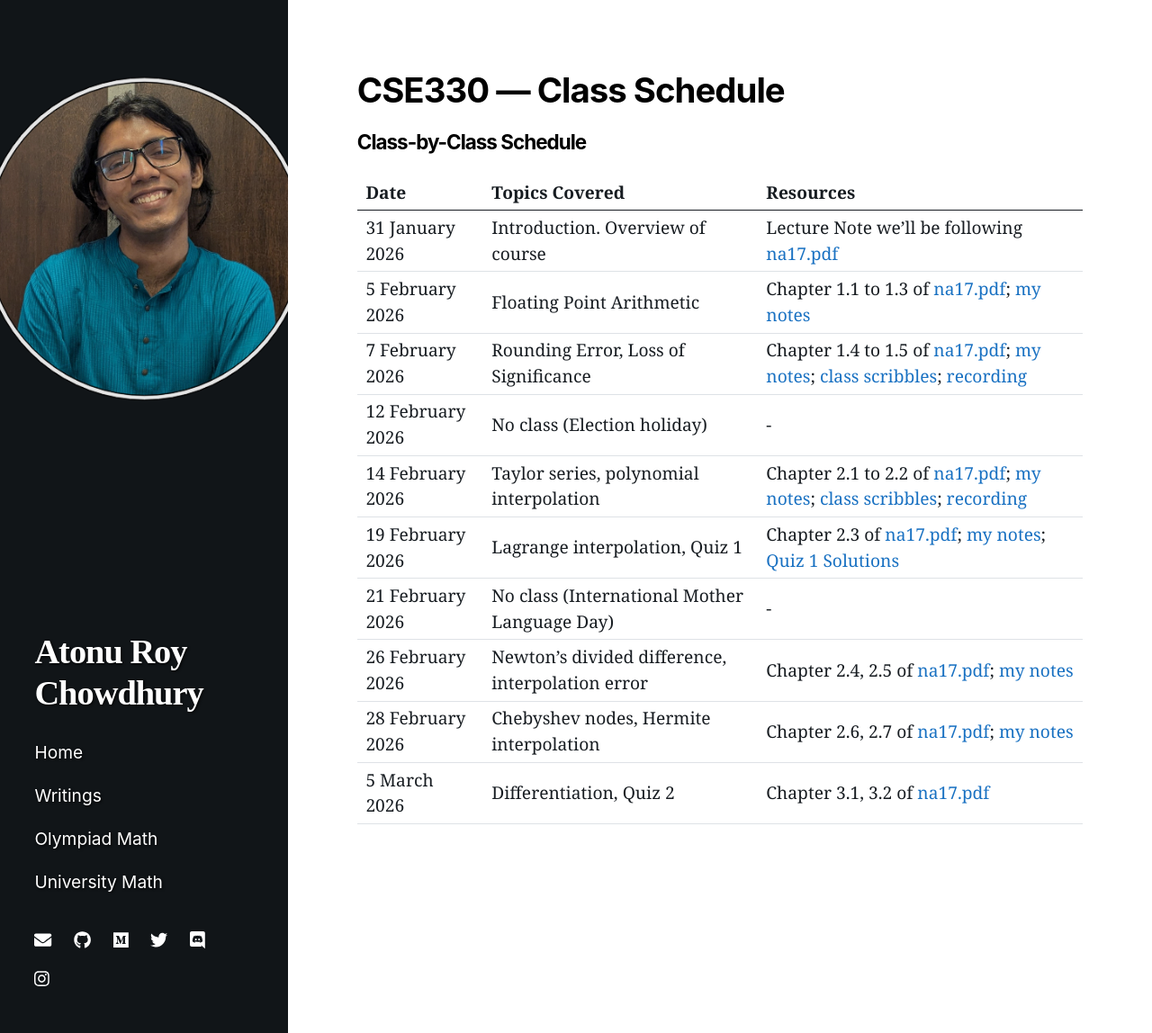
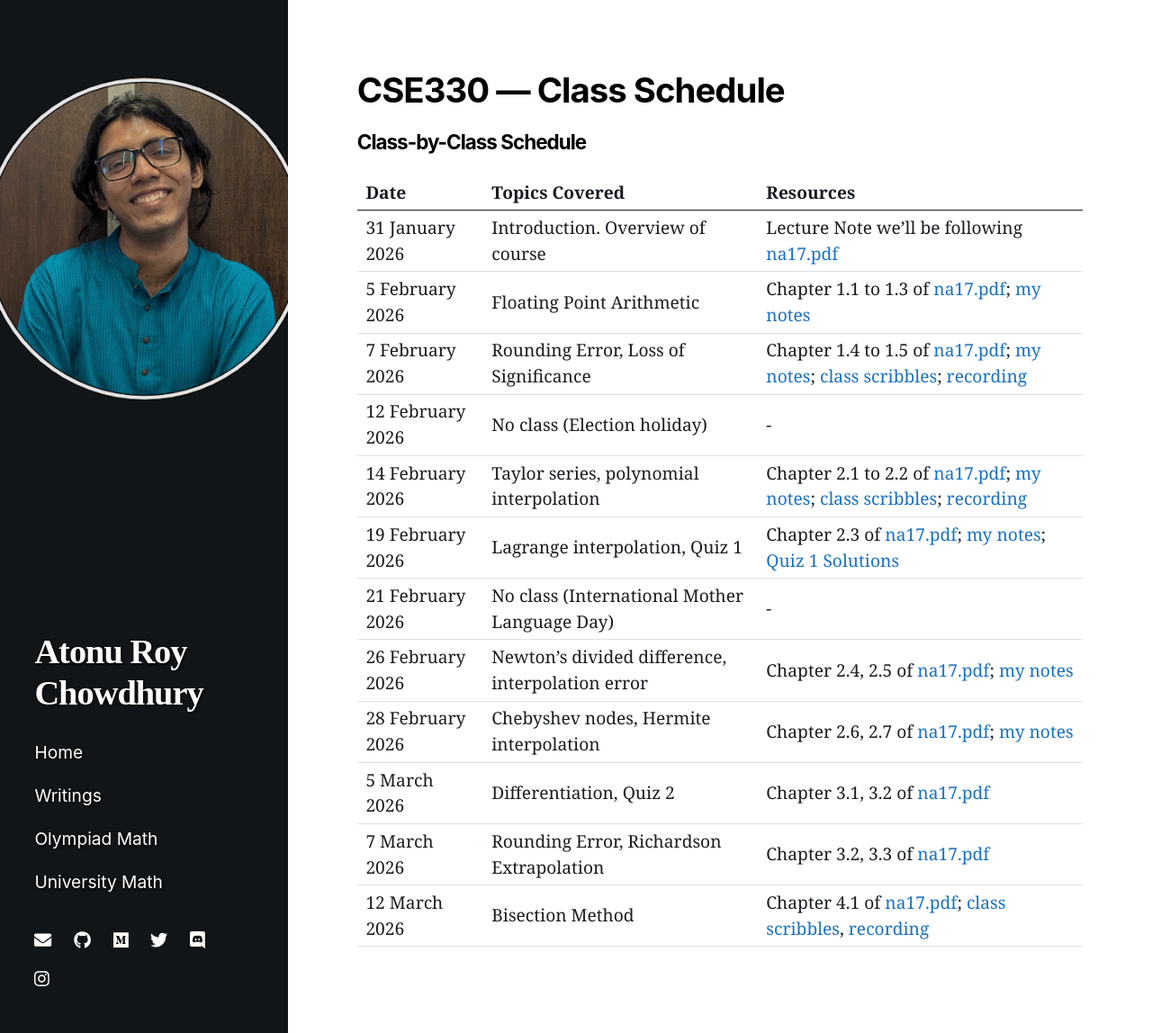
Before and after one commit to atonurc/atonurc.github.io, a Jekyll site: the page built from teaching/bracu/cse330/spring26/plan.markdown, in a window 1280 px wide and 1148 px high. Shown: the whole window at 90% size. Built offline with Jekyll 4.4.1, drawn with Linux system fonts in a browser that asks for light colours; nearby versions of some CDN libraries.

Commit message:
330 12 March in plan

```diff
--- a/teaching/bracu/cse330/spring26/plan.markdown
+++ b/teaching/bracu/cse330/spring26/plan.markdown
@@ -21,3 +21,5 @@ title: CSE330 — Class Schedule
 | 26 February 2026  | Newton's divided difference, interpolation error | Chapter 2.4, 2.5 of [na17.pdf](https://www.maths.dur.ac.uk/users/anthony.yeates/NOTES/na17.pdf); [my notes](https://atonurc.github.io/teaching/bracu/cse330/spring26/interpolation.pdf)
 | 28 February 2026  | Chebyshev nodes, Hermite interpolation | Chapter 2.6, 2.7 of [na17.pdf](https://www.maths.dur.ac.uk/users/anthony.yeates/NOTES/na17.pdf); [my notes](https://atonurc.github.io/teaching/bracu/cse330/spring26/interpolation.pdf) |
 | 5 March 2026  | Differentiation, Quiz 2 | Chapter 3.1, 3.2 of [na17.pdf](https://www.maths.dur.ac.uk/users/anthony.yeates/NOTES/na17.pdf) |
+| 7 March 2026  | Rounding Error, Richardson Extrapolation | Chapter 3.2, 3.3 of [na17.pdf](https://www.maths.dur.ac.uk/users/anthony.yeates/NOTES/na17.pdf) |
+| 12 March 2026  | Bisection Method | Chapter 4.1 of [na17.pdf](https://www.maths.dur.ac.uk/users/anthony.yeates/NOTES/na17.pdf); [class scribbles](https://atonurc.github.io/teaching/bracu/cse330/spring26/12_march_scribbles.pdf), [recording](https://youtu.be/7NfeIVU1WVo) |
```
Also changed, not shown: 1 other file.
